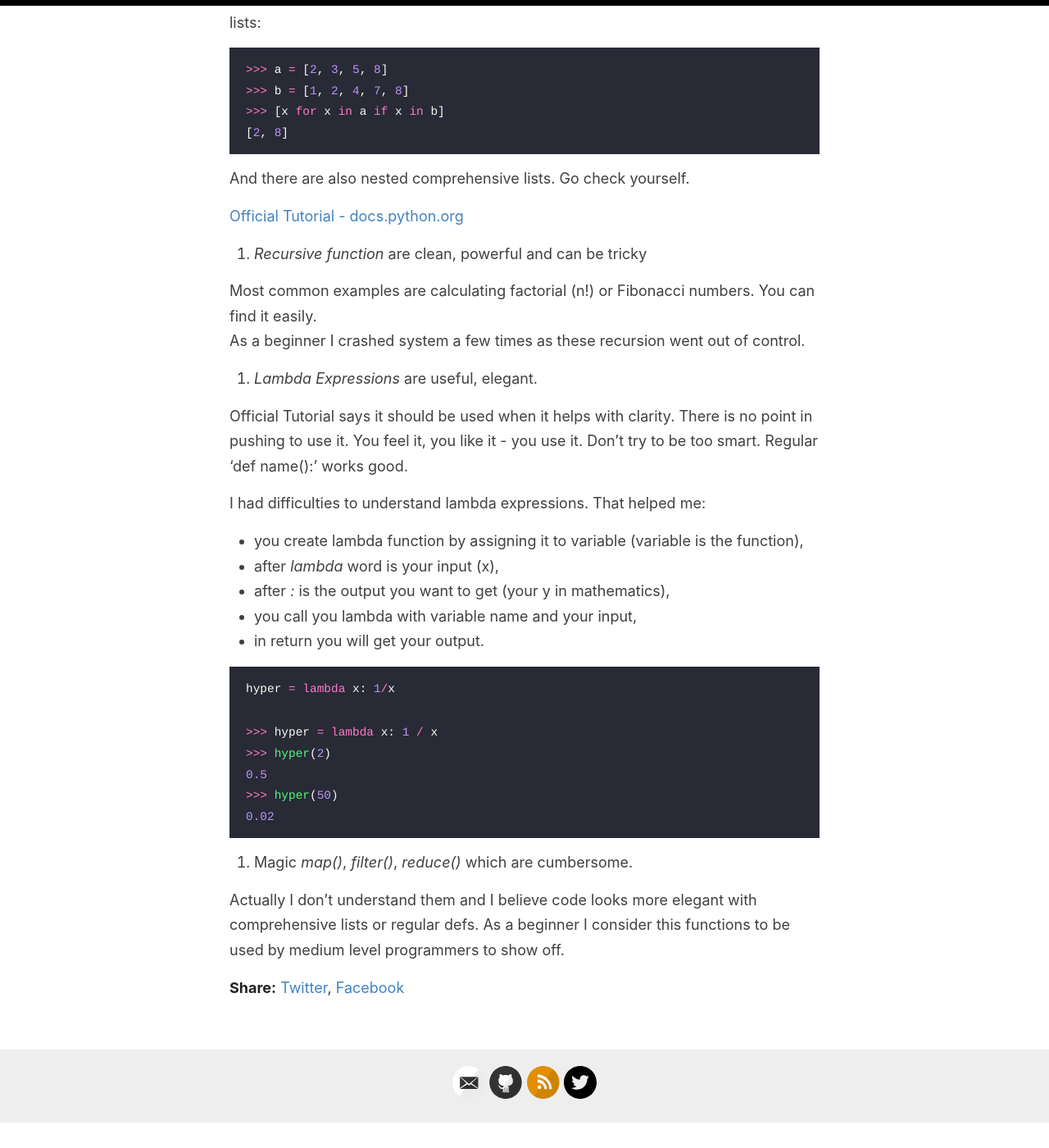
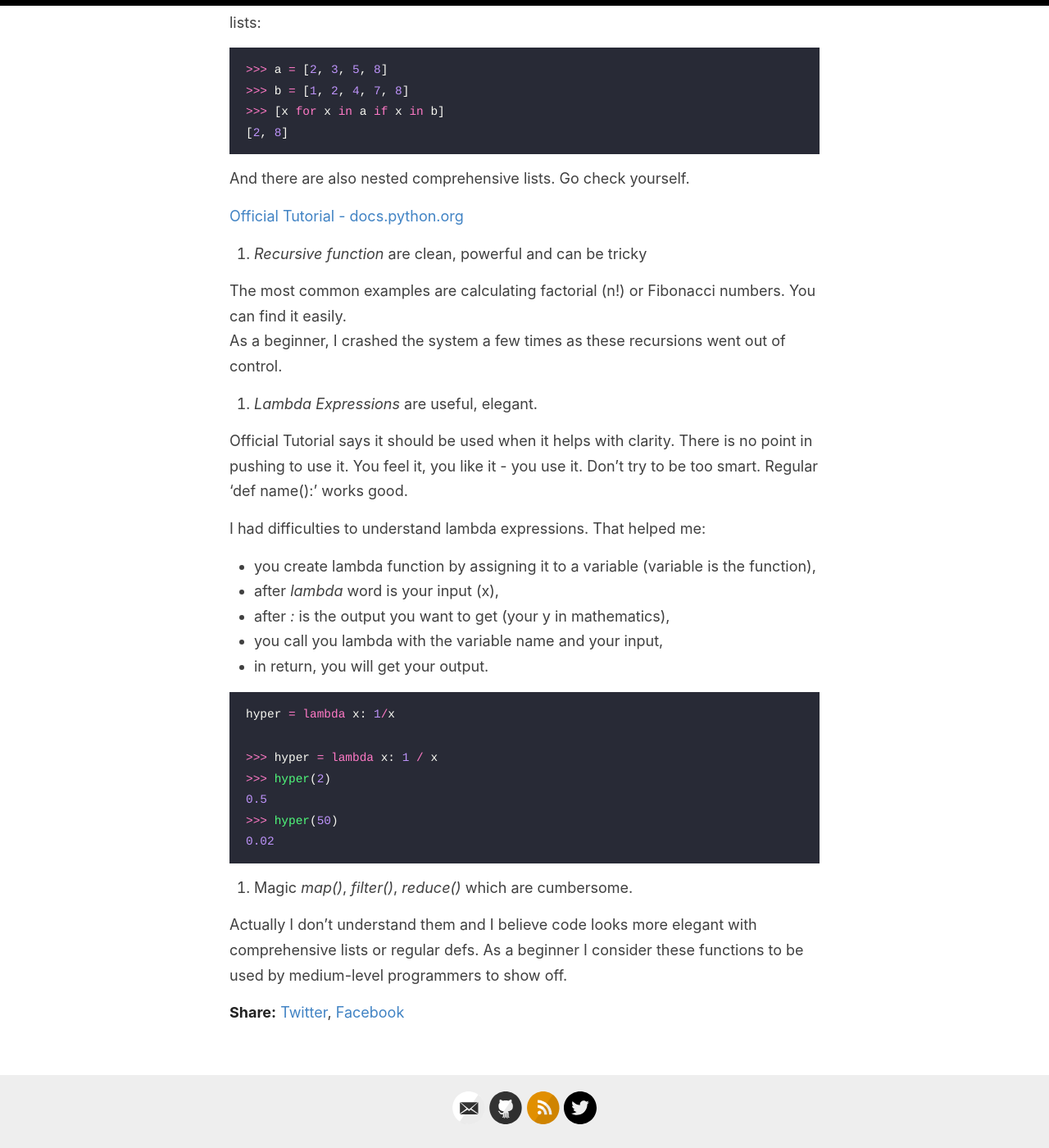
Before and after one commit to elderlybeginner/blog, a Jekyll site: the page built from _posts/2019-11-02-functional_python.md, in a window 1280 px wide and 1400 px high, scrolled down 812 px. Shown: the whole window at 82% size. Built offline with Jekyll 4.4.1, drawn with Linux system fonts in a browser that asks for light colours; before the commit the page ends 2182 px from its top, so only the background shows below that.

Commit message:
Update 2019-11-02-functional_python.md

````diff
--- a/_posts/2019-11-02-functional_python.md
+++ b/_posts/2019-11-02-functional_python.md
@@ -42,8 +42,8 @@ And there are also nested comprehensive lists. Go check yourself.
 
 2. *Recursive function* are clean, powerful and can be tricky
 
-Most common examples are calculating factorial (n!) or Fibonacci numbers. You can find it easily.
-As a beginner I crashed system a few times as these recursion went out of control.
+The most common examples are calculating factorial (n!) or Fibonacci numbers. You can find it easily.
+As a beginner, I crashed the system a few times as these recursions went out of control.
 
 3. *Lambda Expressions* are useful, elegant.
 
@@ -51,11 +51,11 @@ Official Tutorial says it should be used when it helps with clarity. There is no
 
 I had difficulties to understand lambda expressions. That helped me:
 
-- you create lambda function by assigning it to variable (variable is the function),
+- you create lambda function by assigning it to a variable (variable is the function),
 - after *lambda* word is your input (x),
 - after *:* is the output you want to get (your y in mathematics),
-- you call you lambda with variable name and your input,
-- in return you will get your output.
+- you call you lambda with the variable name and your input,
+- in return, you will get your output.
 
 ```python
 hyper = lambda x: 1/x
@@ -71,4 +71,4 @@ hyper = lambda x: 1/x
 
 4. Magic *map()*, *filter()*, *reduce()* which are cumbersome.
 
-Actually I don't understand them and I believe code looks more elegant with comprehensive lists or regular defs. As a beginner I consider this functions to be used by medium level programmers to show off.
+Actually I don't understand them and I believe code looks more elegant with comprehensive lists or regular defs. As a beginner I consider these functions to be used by medium-level programmers to show off.
````
